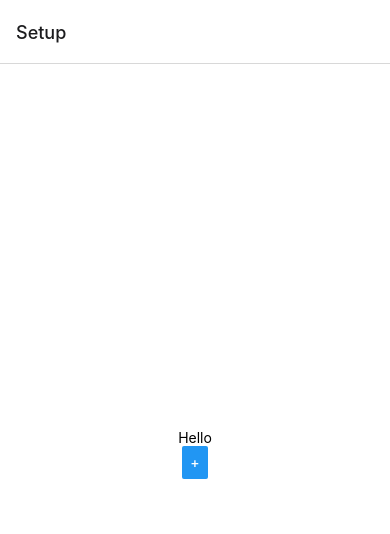
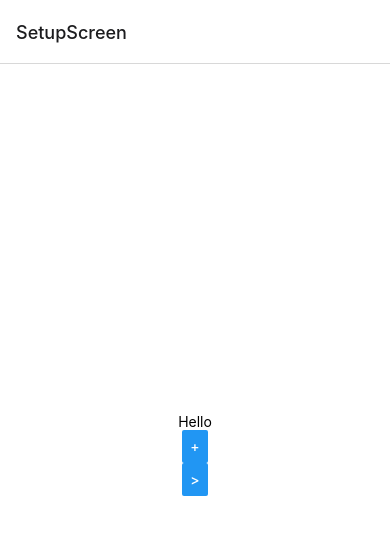
Before and after one commit to krzysztof-tys/tweak-your-system, a React Native app: screen / in a window 390 px wide. Shown: the top 534 px of the page. Built offline with nearby package versions, Linux system fonts and the light colour scheme.

Commit message:
add start timing button

```diff
--- a/App.tsx
+++ b/App.tsx
@@ -18,13 +18,13 @@ type Activity = {
     name?: string;
 };
 
-const ScreenName = {
-    Setup: "Setup",
-    Timer: "Timer",
-    Summary: "Summary",
-}
+type RootStackParamList = {
+    SetupScreen: undefined;
+    TimerScreen: undefined;
+    SummaryScreen: undefined;
+};
 
-const Stack = createNativeStackNavigator();
+const Stack = createNativeStackNavigator<RootStackParamList>();
 
 export default function App() {
     const [activities, setActivities] = useState<Activity[]>([]);
@@ -32,14 +32,29 @@ export default function App() {
     return (
         <NavigationContainer>
             <Stack.Navigator>
-                <Stack.Screen name={ScreenName.Setup}>
-                     {() => <SetupScreen activities={activities} setActivities={setActivities}/>}
+                <Stack.Screen name={"SetupScreen"}>
+                    {() => (
+                        <SetupScreen
+                            activities={activities}
+                            setActivities={setActivities}
+                        />
+                    )}
                 </Stack.Screen>
-                <Stack.Screen name={ScreenName.Timer}>
-                    {() => <TimerScreen activities={activities} setActivities={setActivities} />}
+                <Stack.Screen name={"TimerScreen"}>
+                    {() => (
+                        <TimerScreen
+                            activities={activities}
+                            setActivities={setActivities}
+                        />
+                    )}
                 </Stack.Screen>
-                <Stack.Screen name={ScreenName.Summary}>
-                    {() => <SummaryScreen activities={activities} setActivities={setActivities} /> }
+                <Stack.Screen name={"SummaryScreen"}>
+                    {() => (
+                        <SummaryScreen
+                            activities={activities}
+                            setActivities={setActivities}
+                        />
+                    )}
                 </Stack.Screen>
             </Stack.Navigator>
         </NavigationContainer>
--- a/Screens/SetupScreen.tsx
+++ b/Screens/SetupScreen.tsx
@@ -1,3 +1,5 @@
+import { ParamListBase, useNavigation } from "@react-navigation/native";
+import { NativeStackNavigationProp } from "@react-navigation/native-stack";
 import { StatusBar } from "expo-status-bar";
 import { produce } from "immer";
 import { useState } from "react";
@@ -21,7 +23,8 @@ type ScreenProps = {
     setActivities: (activities: Activity[]) => void,
 }
 
-const SetupScreen = ({activities, setActivities}: ScreenProps) => {
+const SetupScreen = ({activities, setActivities }: ScreenProps) => {
+    const navigation = useNavigation<NativeStackNavigationProp<ParamListBase>>();
     const [nextId, setNextId] = useState(3);
 
     const addActivity = () => {
@@ -60,11 +63,16 @@ const SetupScreen = ({activities, setActivities}: ScreenProps) => {
         );
     };
 
+    const startTiming = () => {
+        navigation.navigate("TimerScreen");
+    };
+
     return (
         <View style={styles.container}>
             <Text>Hello</Text>
             {renderActivities()}
             <Button onPress={addActivity} title="+" />
+            <Button onPress={startTiming} title=">" />
             <StatusBar style="auto" />
         </View>
     );
```
